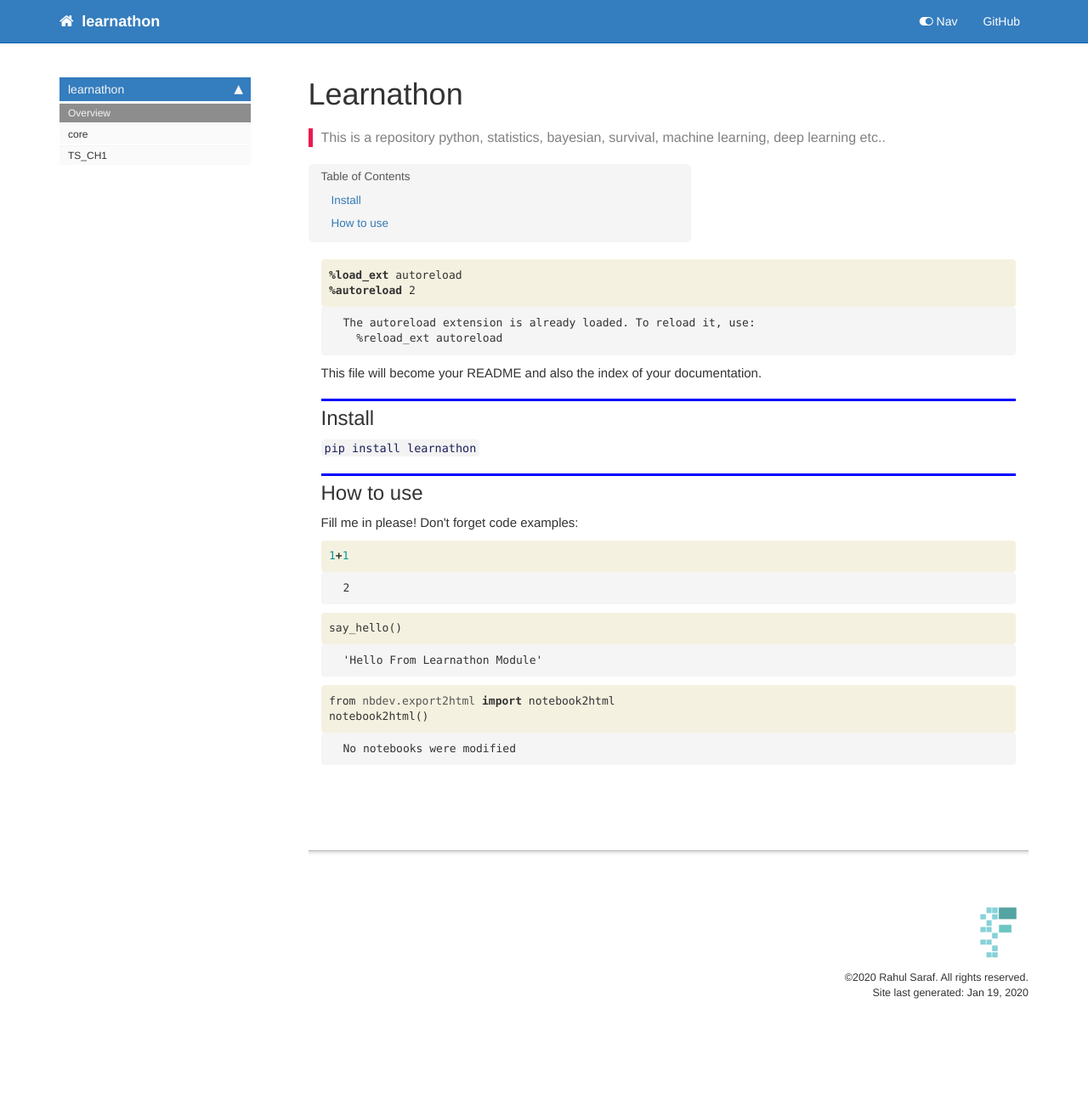
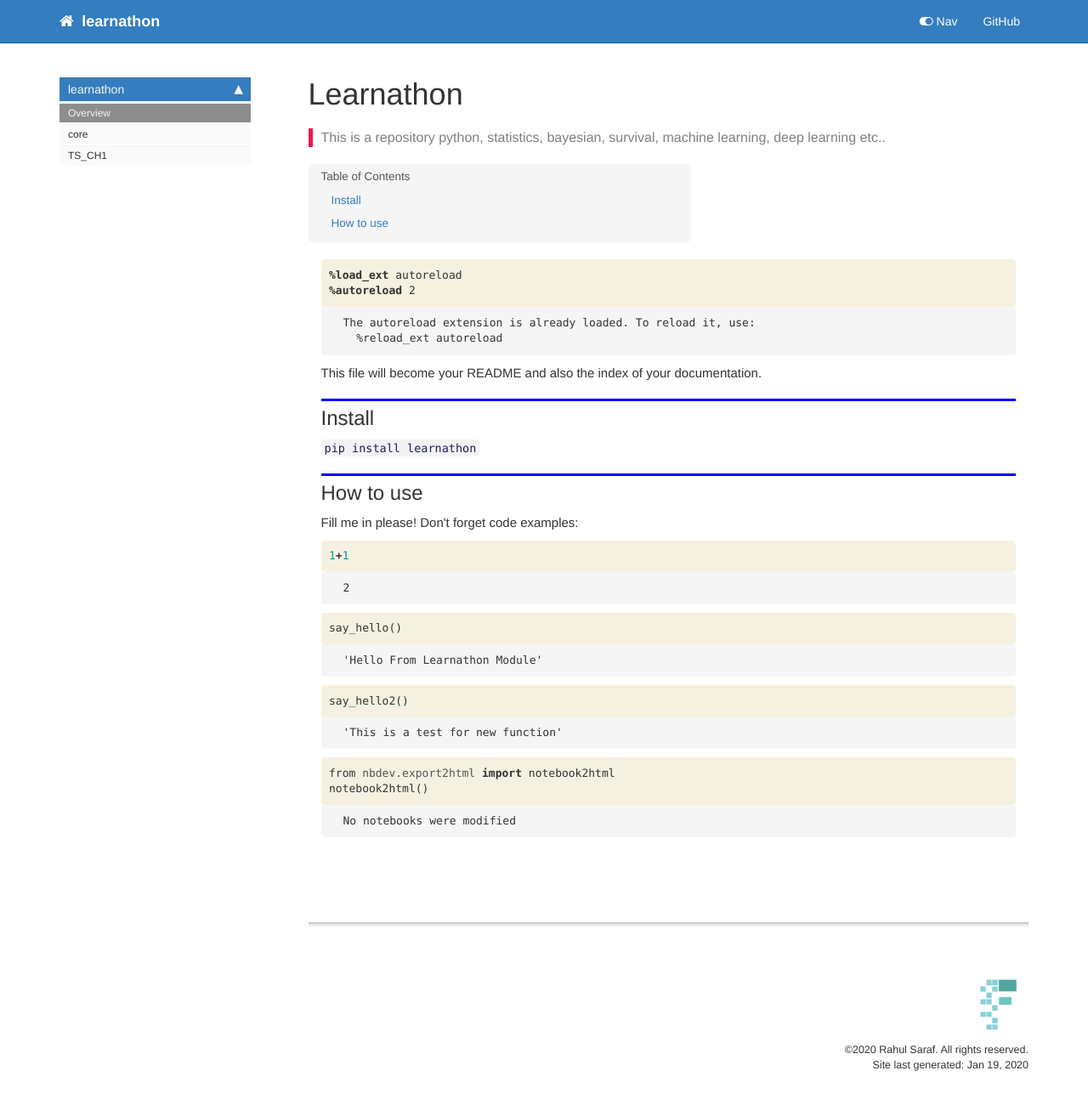
Before and after one commit to Rahuketu86/learnathon, a Jekyll site: the page built from docs/index.html, in a window 1280 px wide. Shown: the whole page at 85% size. Built offline with Jekyll 4.4.1, drawn with Linux system fonts in a browser that asks for light colours; nearby versions of some CDN libraries; comment, search, counter and statistics services are not loaded; before the commit the page ends 1227 px from its top, so only the background shows below that.

Commit message:
Added some crib notes

```diff
--- a/docs/index.html
+++ b/docs/index.html
@@ -147,6 +147,35 @@ summary: "This is a repository python, statistics, bayesian, survival, machine l
 
 <div class="inner_cell">
     <div class="input_area">
+<div class=" highlight hl-ipython3"><pre><span></span><span class="n">say_hello2</span><span class="p">()</span>
+</pre></div>
+
+    </div>
+</div>
+</div>
+
+<div class="output_wrapper">
+<div class="output">
+
+<div class="output_area">
+
+
+
+<div class="output_text output_subarea output_execute_result">
+<pre>&#39;This is a test for new function&#39;</pre>
+</div>
+
+</div>
+
+</div>
+</div>
+
+</div>
+<div class="cell border-box-sizing code_cell rendered">
+<div class="input">
+
+<div class="inner_cell">
+    <div class="input_area">
 <div class=" highlight hl-ipython3"><pre><span></span><span class="kn">from</span> <span class="nn">nbdev.export2html</span> <span class="k">import</span> <span class="n">notebook2html</span>
 <span class="n">notebook2html</span><span class="p">()</span>
 </pre></div>
--- a/docs/stat1.html
+++ b/docs/stat1.html
@@ -38,7 +38,8 @@ summary: "Notes from chapter 1 of Think Stat by Dr Brownee"
 </div>
 <div class="cell border-box-sizing text_cell rendered"><div class="inner_cell">
 <div class="text_cell_render border-box-sizing rendered_html">
-<h2 id="Anecdotal-Evidence">Anecdotal Evidence<a class="anchor-link" href="#Anecdotal-Evidence">&#182;</a></h2><p>$Definition:$ Evidence based on unpublished data</p>
+<h2 id="Thesis-of-Book">Thesis of Book<a class="anchor-link" href="#Thesis-of-Book">&#182;</a></h2><p>Data Combined with practical method can answer questions under uncert</p>
+<h2 id="Anecdotal-Evidence">Anecdotal Evidence<a class="anchor-link" href="#Anecdotal-Evidence">&#182;</a></h2><p>$Definition:$ Evidence based on unpublished and usually personal data</p>
 
 </div>
 </div>
```
Also changed, not shown: other parts of docs/stat1.html (+1 -1 lines), 2 other files.
